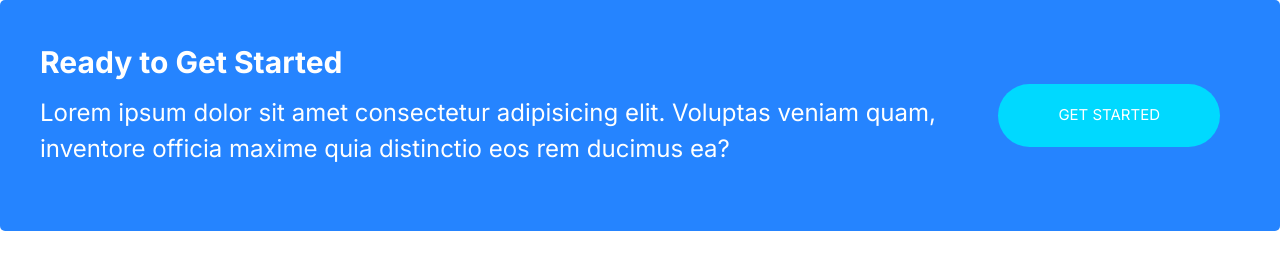
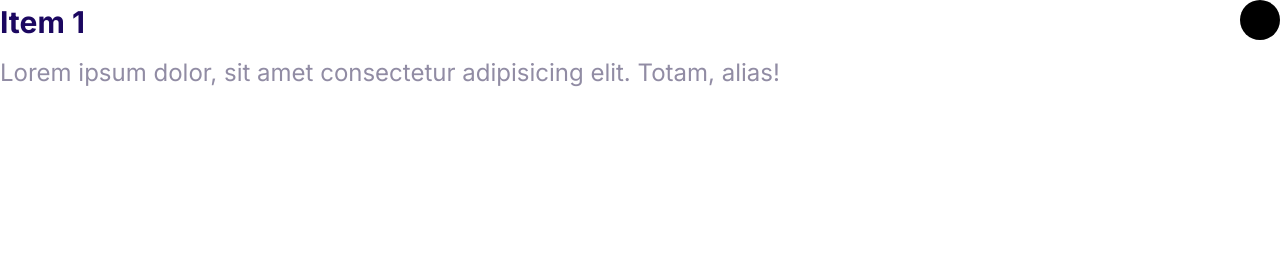
Before and after one commit to Darmen26/Jsk, a plain HTML site: page index.HTML in a window 1280 px wide. Drawn offline with Linux system fonts and the light colour scheme.

```diff
--- a/CSS/Styles.css
+++ b/CSS/Styles.css
@@ -482,3 +482,32 @@
         margin: 0 2rem;
     }
 }
+
+/*collapsible*/
+
+.collapsible__header{
+    display: flex;
+    justify-content: space-between;
+}
+.collapsible__heading{
+margin-top:0;
+font-size: 3rem;
+}
+
+.collapsible__chevron{
+    transform: rotate(-90deg);
+    transition: all 0.3s;
+}
+.collapsible__content{
+    max-height: 0;
+    overflow: hidden;
+    opacity: 0;
+    transition: max-height 0.3s;
+}
+.collapsible--expanded .collapsible__chevron{
+transform: 0;
+}
+.collapsible--expanded .collapsible__content{
+max-height: 100vh;
+opacity: 1;
+}
--- a/index.HTML
+++ b/index.HTML
@@ -15,18 +15,18 @@
     <title>Document</title>
   </head>
   <body>
-    <div class="callout callout--primary">
-      <div class="grid grid--1x2">
-        <div class="callout__content">
-          <h2 class="callout__heading">Ready to Get Started</h2>
-          <p>
-            Lorem ipsum dolor sit amet consectetur adipisicing elit. Voluptas
-            veniam quam, inventore officia maxime quia distinctio eos rem
-            ducimus ea?
-          </p>
-        </div>
-        <a href="#" class="btn btn--secondary btn--stretched">Get Started</a>
+    <div class="collapsible collapsible--expanded ">
+      <header class="collapsible__header">
+        <h2 class="collapsible__heading">Item 1</h2>
+          <svg class="icon icon__white collapsible__chevron">
+            <use xlink:href="Images/sprite.svg#chevron"></use>
+          </svg>
+        </span>
+      </header>
+      <div class="collapsible__content">
+        Lorem ipsum dolor, sit amet consectetur adipisicing elit. Totam, alias!
       </div>
     </div>
+    <script src="js/main.js"></script>
   </body>
 </html>
--- /dev/null
+++ b/js/main.js
@@ -0,0 +1,6 @@
+const collapsibles = document.querySelectorAll(".collapsible");
+collapsibles.forEach((item) =>
+  item.addEventListener("click", function () {
+    this.classList.toggle("collapsible--expanded");
+  })
+);
```
